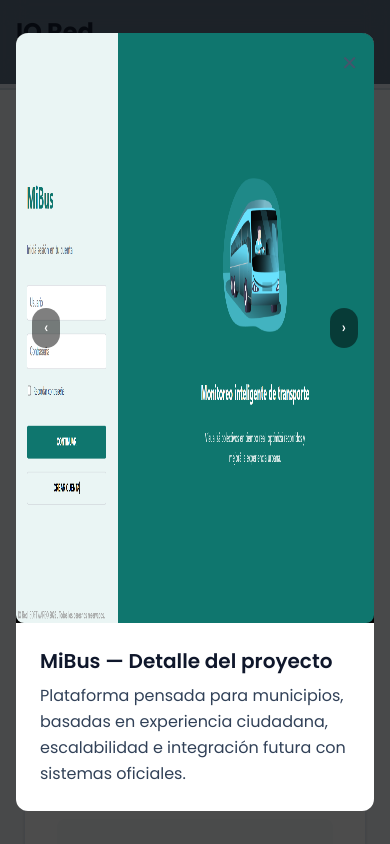
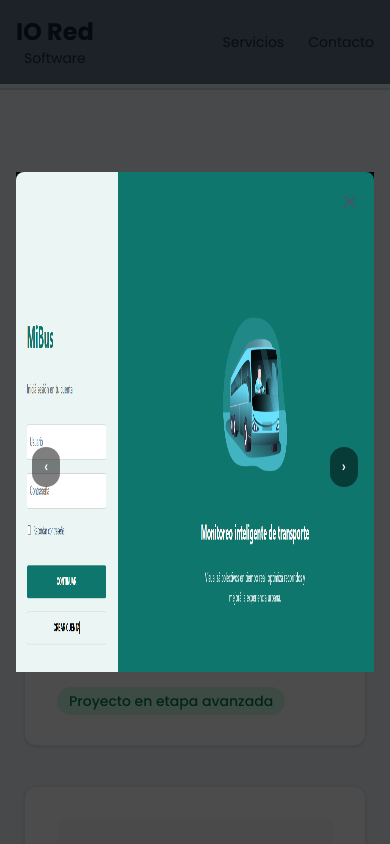
Before and after one commit to Elio-Nicolas/landing-io-red, a Next.js app: page / in a window 390 px wide. Both pictures are taken after a click on the button 195 px from the left and 3876 px from the top of the page. Shown: the part 3454-4298 px from the top of the page. Built offline with nearby package versions, Linux system fonts and the light colour scheme.

Commit message:
modificacion de Projects

```diff
--- a/components/Projects.tsx
+++ b/components/Projects.tsx
@@ -53,7 +53,7 @@ export default function Projects() {
                 src="/MiBus-1.png"
                 alt="MiBus App"
                 fill
-                className="object-cover"
+                className="object-contain md:object-cover"
               />
             </button>
 
@@ -100,7 +100,8 @@ export default function Projects() {
       {/* ================= MODAL CON SLIDER ================= */}
       {open && (
         <div className="fixed inset-0 z-50 bg-black/70 flex items-center justify-center px-4">
-          <div className="relative bg-white w-full max-w-5xl rounded-xl overflow-hidden">
+          <div className="relative w-full h-[60vh] md:h-[70vh] max-h-[500px] overflow-hidden">
+
             {/* Cerrar */}
             <button
               onClick={() => setOpen(false)}
```
